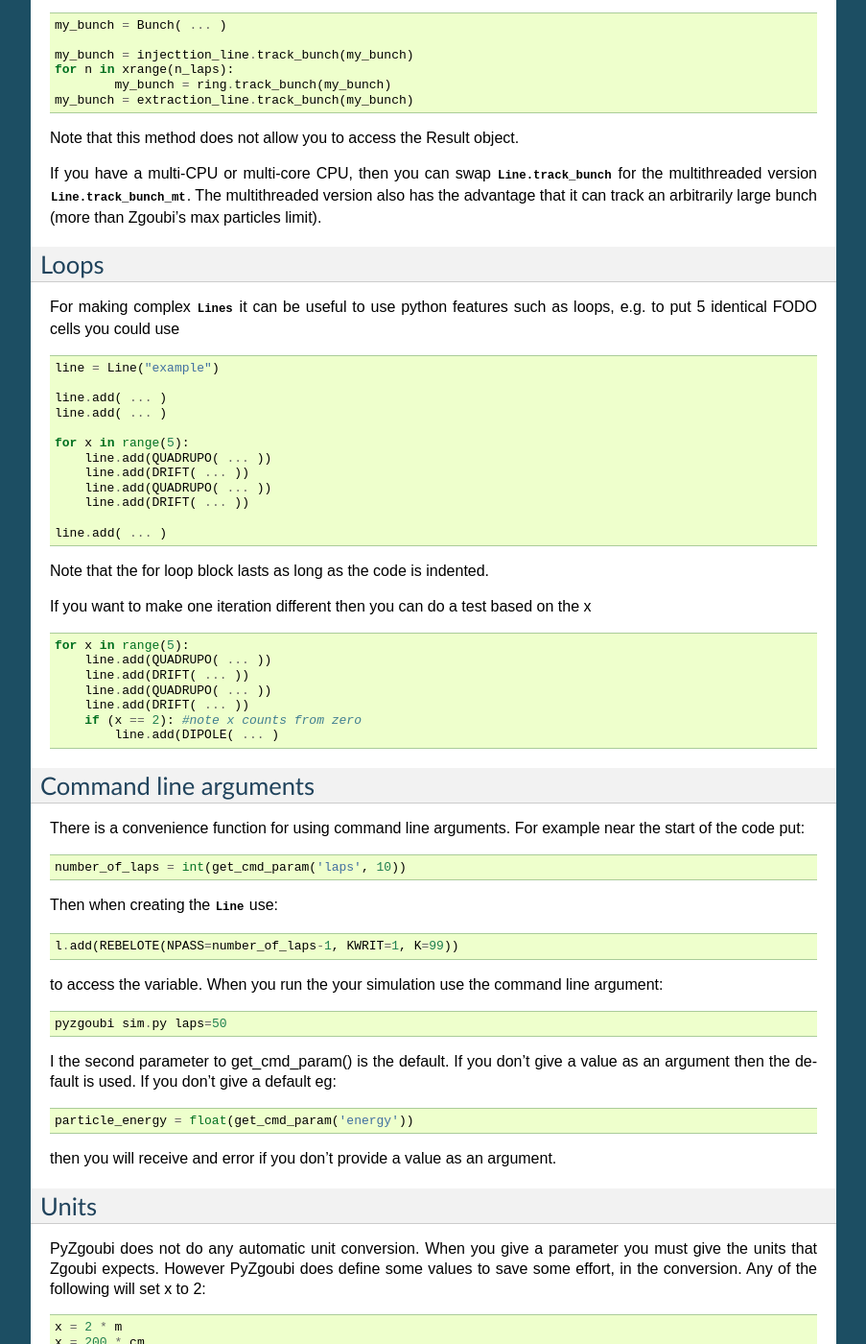
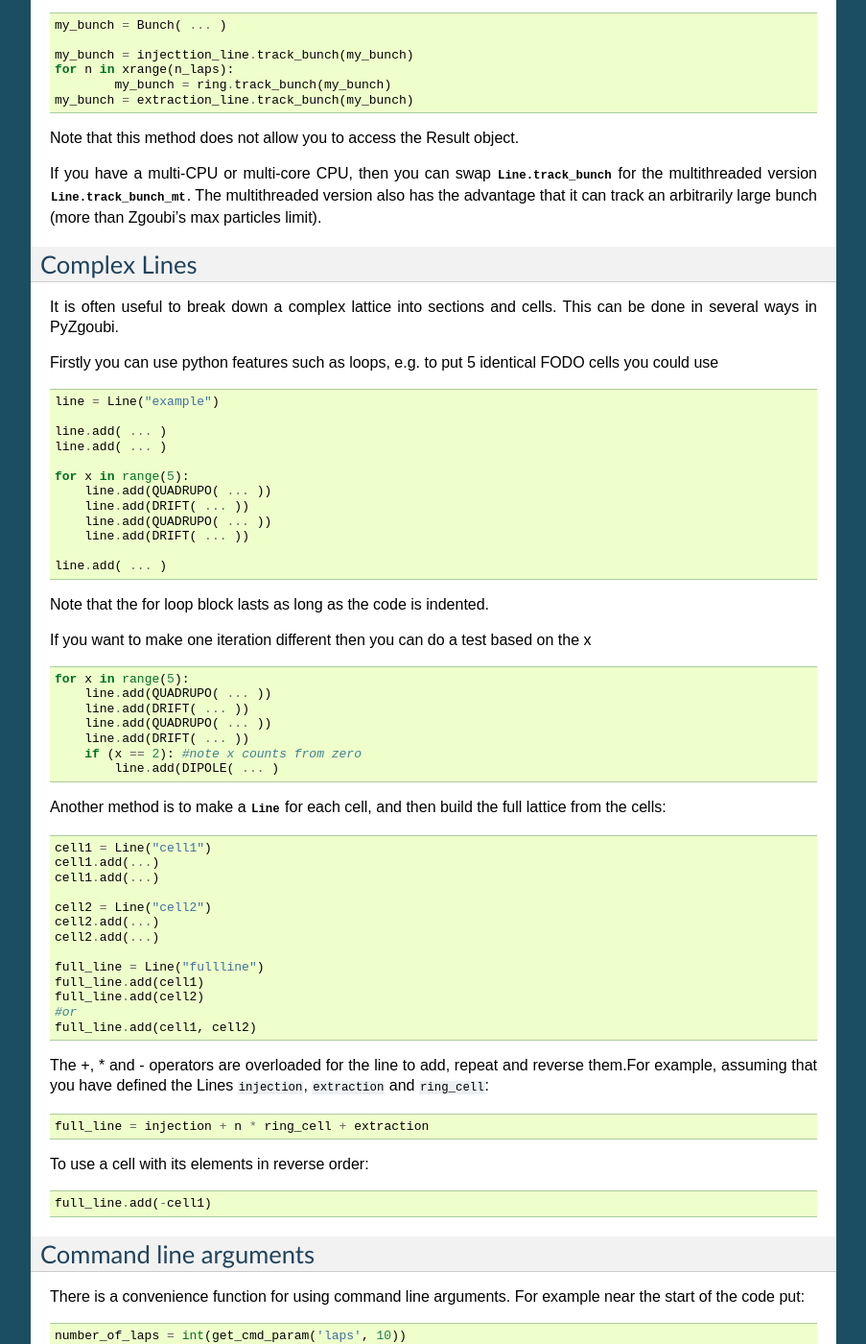
Before and after one commit to radiasoft/pyzgoubi, a Sphinx documentation site: the page built from doc/source/doc.rst, in a window 1280 px wide and 1400 px high, scrolled down 8429 px. Shown: the whole window at 96% size, without its empty margins (198-1101 px from the left). Built offline with Sphinx 7.4.7, drawn with Linux system fonts in a browser that asks for light colours.

Commit message:
allow + and * on Lines. document and test

```diff
--- a/doc/source/doc.rst
+++ b/doc/source/doc.rst
@@ -436,10 +436,12 @@ Note that this method does not allow you to access the Result object.
 If you have a multi-CPU or multi-core CPU, then you can swap |Line.track_bunch| for the multithreaded version |Line.track_bunch_mt|. The multithreaded version also has the advantage that it can track an arbitrarily large bunch (more than Zgoubi's max particles limit).
 
 
-Loops
------
+Complex Lines
+-------------
 
-For making complex |Lines| it can be useful to use python features such as loops, e.g. to put 5 identical FODO cells you could use ::
+It is often useful to break down a complex lattice into sections and cells. This can be done in several ways in PyZgoubi.
+
+Firstly you can use python features such as loops, e.g. to put 5 identical FODO cells you could use ::
 
     line = Line("example")
 
@@ -465,6 +467,31 @@ If you want to make one iteration different then you can do a test based on the
         line.add(DRIFT( ... ))
         if (x == 2): #note x counts from zero
             line.add(DIPOLE( ... )
+
+Another method is to make a |Line| for each cell, and then build the full lattice from the cells::
+
+	cell1 = Line("cell1")
+	cell1.add(...)
+	cell1.add(...)
+
+	cell2 = Line("cell2")
+	cell2.add(...)
+	cell2.add(...)
+
+	full_line = Line("fullline")
+	full_line.add(cell1)
+	full_line.add(cell2)
+	#or
+	full_line.add(cell1, cell2)
+
+The +, * and - operators are overloaded for the line to add, repeat and reverse them.For example, assuming that you have defined the Lines ``injection``, ``extraction`` and ``ring_cell``::
+
+	full_line = injection + n * ring_cell + extraction
+
+To use a cell with its elements in reverse order::
+
+	full_line.add(-cell1)
+
 
 Command line arguments
 ----------------------
```
Also changed, not shown: 2 other files.
